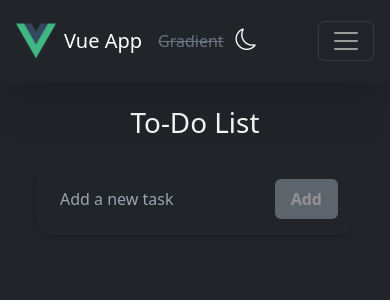
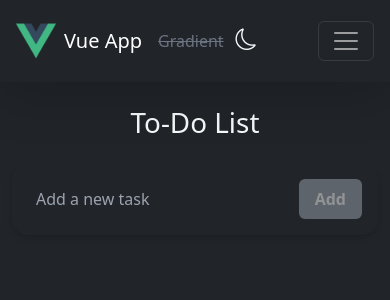
Before and after one commit to Abdu-user/Web-Dev-Skills-, a Vue app: page /todo in a window 390 px wide. Shown: the top 300 px of the page. Built offline with nearby package versions, Linux system fonts and the light colour scheme.

Commit message:
Update ToDoView.vue

```diff
--- a/src/views/ToDoView.vue
+++ b/src/views/ToDoView.vue
@@ -1,7 +1,7 @@
 <template>
   <div class="container d-flex flex-col justify-center text-center">
     <div
-      class="flex flex-col justify-center items-center sticky z-2 top-20 pb-3 rounded-lg px-4"
+      class="flex flex-col justify-center items-center sticky z-2 top-20 pb-3 rounded-lg sm:px-4"
       :class="globalStore.bgThemeClass"
     >
       <!-- To Do settings -->
```
